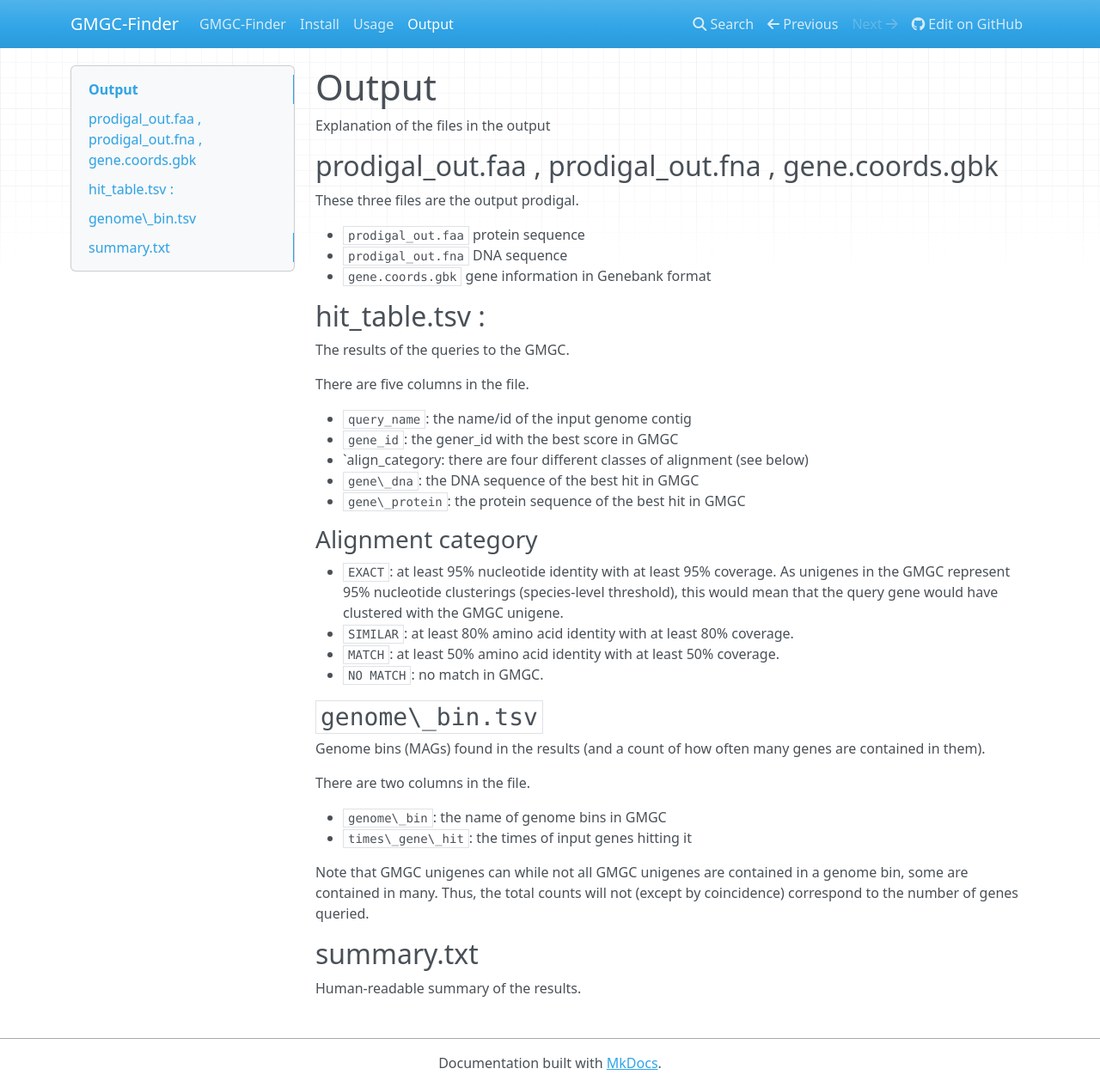
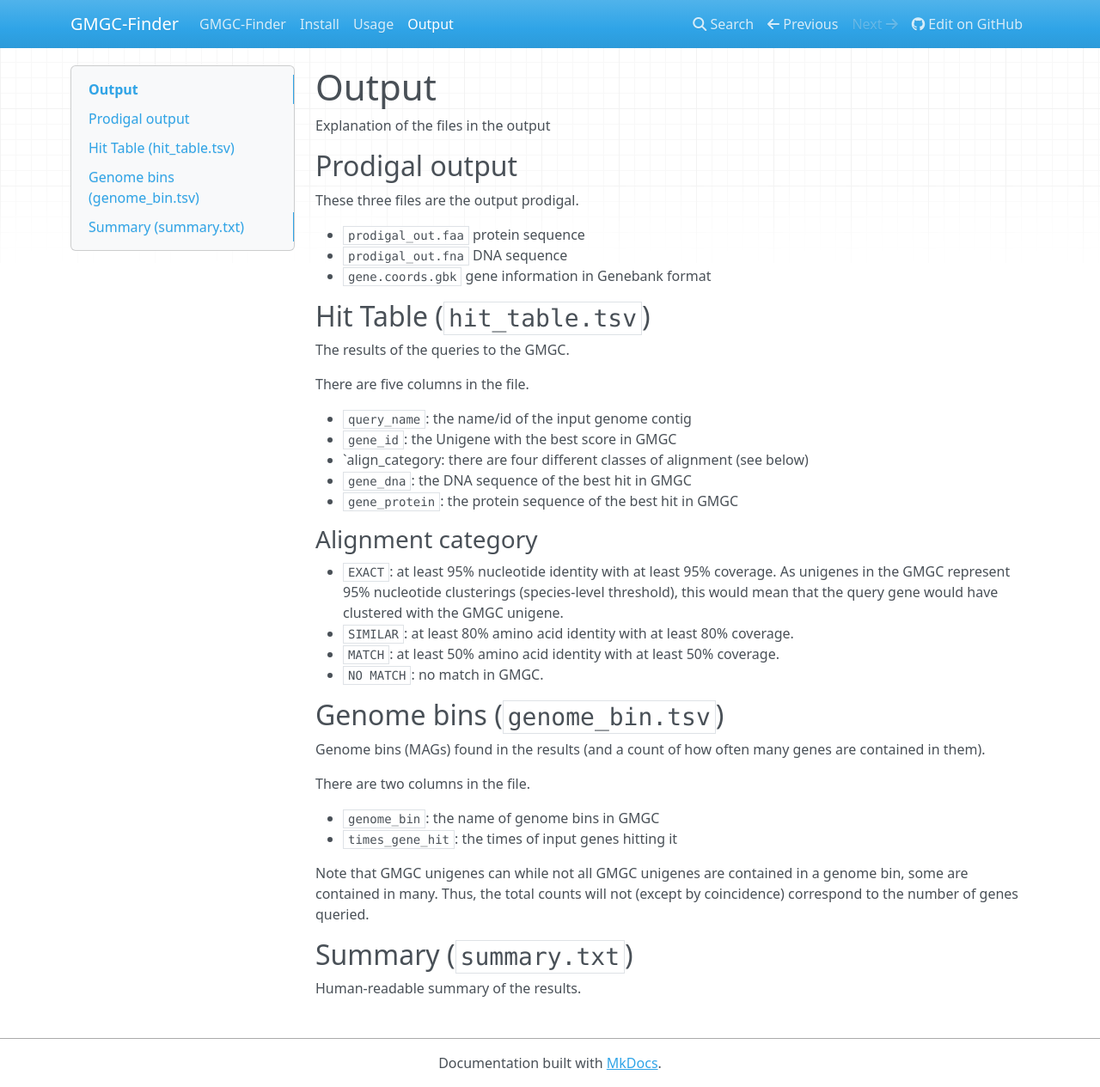
Before and after one commit to BigDataBiology/GMGC-mapper, an MkDocs documentation site: the page built from docs/output.md, in a window 1280 px wide and 1265 px high. Shown: the whole window at 86% size. Built offline with MkDocs 1.6.1, drawn with Linux system fonts in a browser that asks for light colours; nearby versions of some CDN libraries.

Commit message:
BUG+DOC Fix markdown notation
Slightly better headings too

```diff
--- a/docs/output.md
+++ b/docs/output.md
@@ -2,8 +2,7 @@
 
 Explanation of the files in the output
 
-
-## prodigal\_out.faa , prodigal\_out.fna , gene.coords.gbk
+## Prodigal output
 
 These three files are the output prodigal.
 
@@ -12,17 +11,17 @@ These three files are the output prodigal.
 - `gene.coords.gbk` gene information in Genebank format
 
 
-## hit\_table.tsv :
+## Hit Table (`hit_table.tsv`)
 
 The results of the queries to the GMGC.
 
 There are five columns in the file.
 
 - `query_name`: the name/id of the input genome contig
-- `gene_id`: the gener\_id with the best score in GMGC
+- `gene_id`: the Unigene with the best score in GMGC
 - `align_category: there are four different classes of alignment (see below)
-- `gene\_dna`: the DNA sequence of the best hit in GMGC
-- `gene\_protein`: the protein sequence of the best hit in GMGC
+- `gene_dna`: the DNA sequence of the best hit in GMGC
+- `gene_protein`: the protein sequence of the best hit in GMGC
 
 ### Alignment category
 
@@ -35,20 +34,20 @@ There are five columns in the file.
 - `NO MATCH`: no match in GMGC.
 
 
-## `genome\_bin.tsv`
+## Genome bins (`genome_bin.tsv`)
 
 Genome bins (MAGs) found in the results (and a count of how often many genes
 are contained in them).
 
 There are two columns in the file.
 
-- `genome\_bin`: the name of genome bins in GMGC
-- `times\_gene\_hit`: the times of input genes hitting it
+- `genome_bin`: the name of genome bins in GMGC
+- `times_gene_hit`: the times of input genes hitting it
 
 Note that GMGC unigenes can while not all GMGC unigenes are contained in a
 genome bin, some are contained in many. Thus, the total counts will not (except
 by coincidence) correspond to the number of genes queried.
 
-## summary.txt
+## Summary (`summary.txt`)
 
 Human-readable summary of the results.
```
